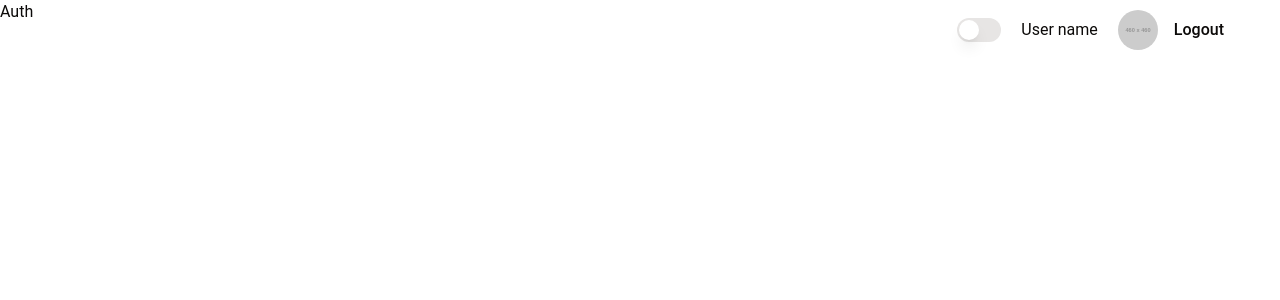
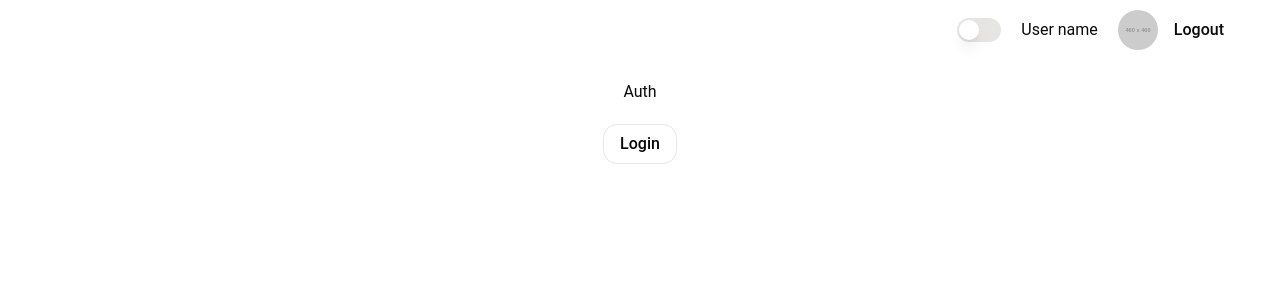
Before and after one commit to PeterPoterek/finance-tracker-typescript, a React (Vite) app in the folder client/: page /auth in a window 1280 px wide. Shown: the top 300 px of the page. Built offline with nearby package versions, Linux system fonts and the light colour scheme; the HTML template or start-up script is replaced by a standard one.

Commit message:
logout modal navigation

```diff
--- a/client/src/pages/auth/Auth.tsx
+++ b/client/src/pages/auth/Auth.tsx
@@ -1,7 +1,22 @@
+import { Button } from "@/components/ui/button";
+import { useNavigate } from "react-router-dom";
+
 const Auth = () => {
+  const navigate = useNavigate();
+
+  const handleLogin = () => {
+    navigate("/");
+  };
+
   return (
-    <div>Auth</div>
-  )
-}
+    <div className="flex justify-center items-center flex-col p-[5rem] gap-5">
+      <h1>Auth</h1>
 
-export default Auth
+      <Button variant="outline" onClick={handleLogin} className="text-base">
+        Login
+      </Button>
+    </div>
+  );
+};
+
+export default Auth;
--- a/client/src/pages/nav/Navbar.tsx
+++ b/client/src/pages/nav/Navbar.tsx
@@ -1,4 +1,5 @@
 import { useState, useEffect } from "react";
+import { useNavigate } from "react-router-dom";
 import { Avatar, AvatarFallback, AvatarImage } from "@/components/ui/avatar";
 import {
   AlertDialog,
@@ -19,6 +20,7 @@
 type Theme = "light" | "dark" | "system";
 
 const Navbar = () => {
+  const navigate = useNavigate();
   const { theme, setTheme } = useTheme();
   const [currentTheme, setCurrentTheme] = useState<Theme>(theme);
 
@@ -30,6 +32,10 @@
     const newTheme = currentTheme === "light" ? "dark" : "light";
     setCurrentTheme(newTheme);
     setTheme(newTheme);
+  };
+
+  const handleLogout = () => {
+    navigate("/auth");
   };
 
   return (
@@ -61,7 +67,9 @@
                 </AlertDialogHeader>
                 <AlertDialogFooter>
                   <AlertDialogCancel>Cancel</AlertDialogCancel>
-                  <AlertDialogAction>Continue</AlertDialogAction>
+                  <AlertDialogAction onClick={handleLogout}>
+                    Continue
+                  </AlertDialogAction>
                 </AlertDialogFooter>
               </AlertDialogContent>
             </AlertDialog>
```
